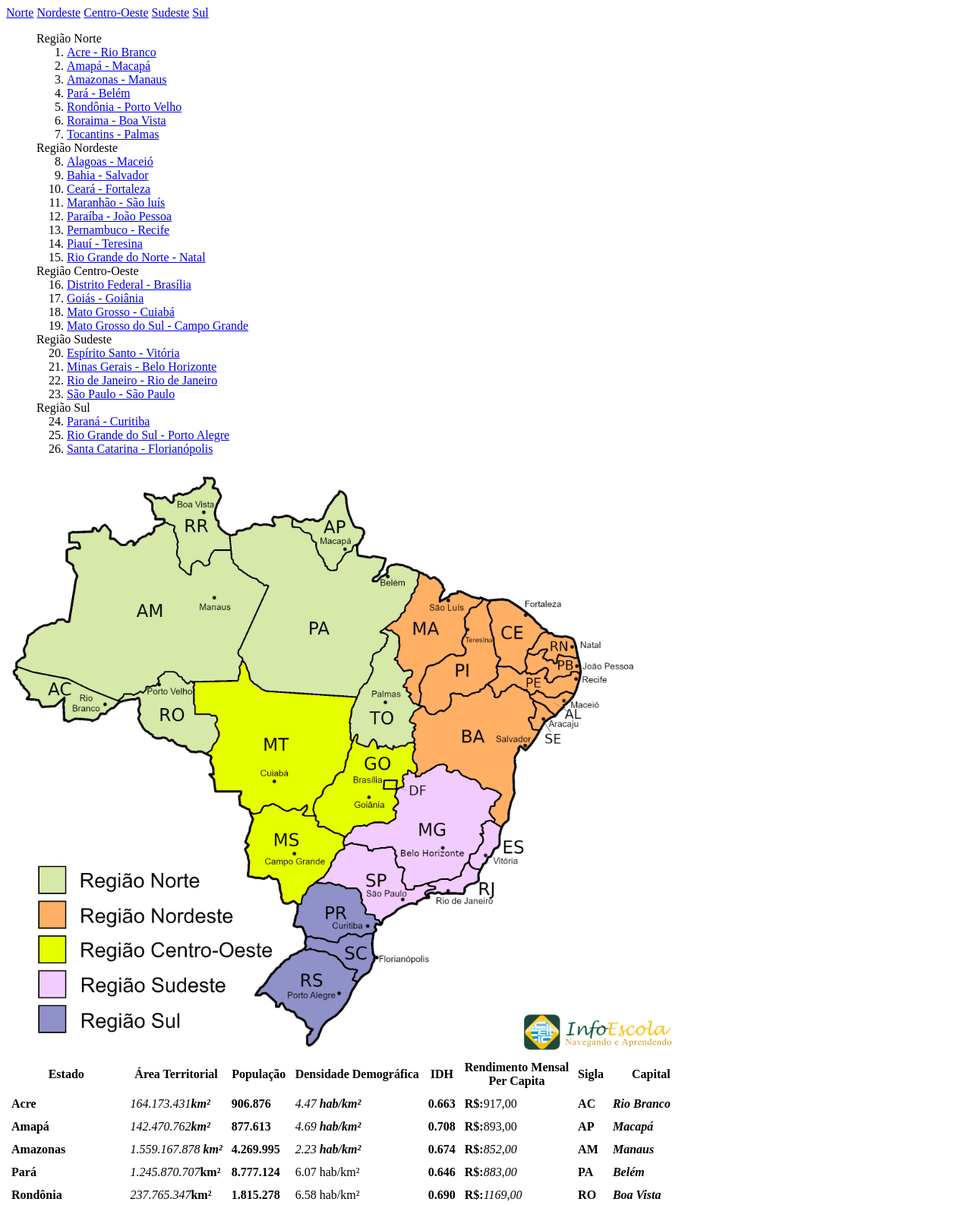
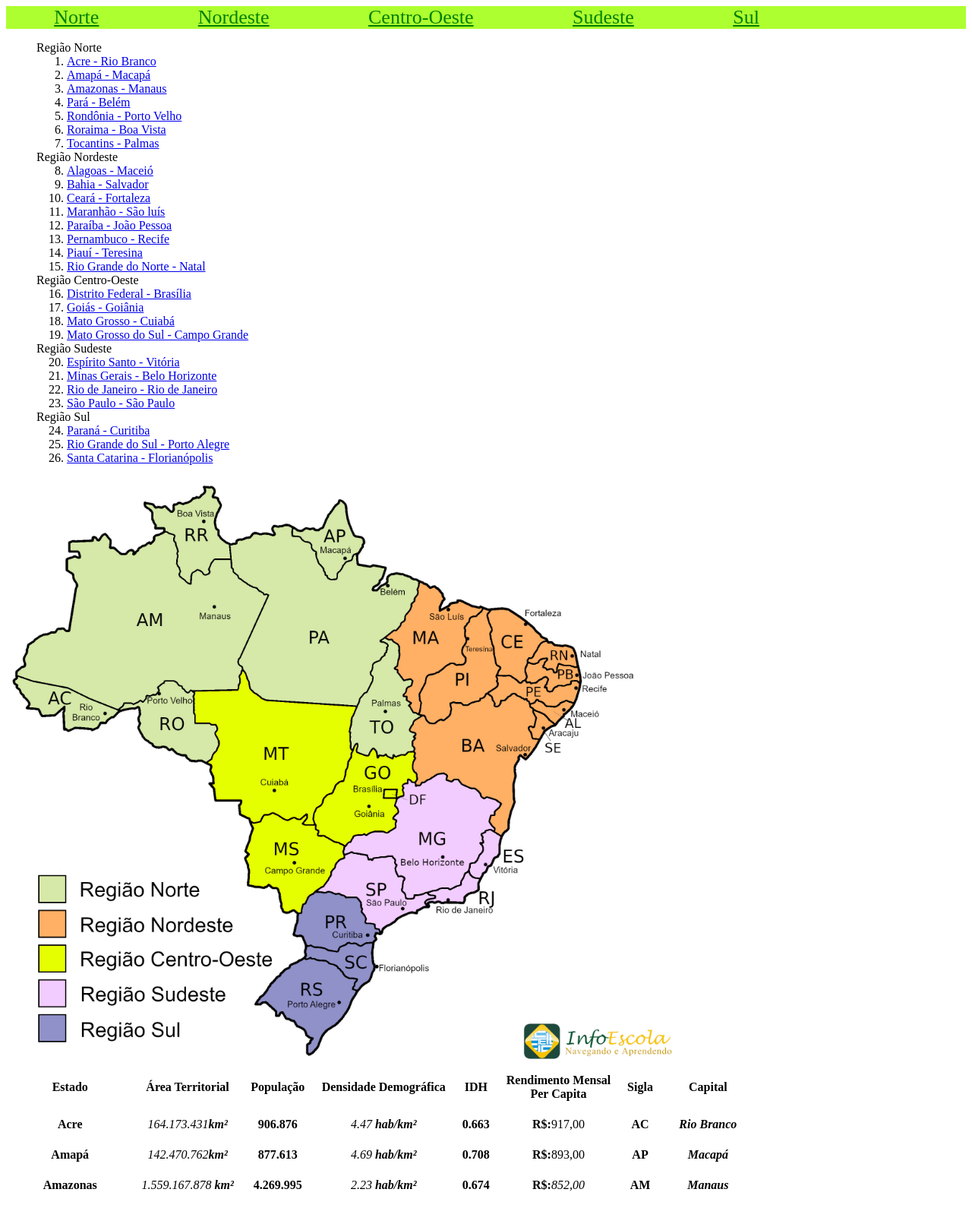
Before and after one commit to JoaoMarcelo22/projetos, a plain HTML site: page lista/index.html in a window 1280 px wide. Shown: the top 1586 px of the page at 76% size. Drawn offline with Linux system fonts and the light colour scheme.

Commit message:
estilização

```diff
--- a/lista/css/estilo.css
+++ b/lista/css/estilo.css
@@ -3,20 +3,25 @@ img{
     height: 70%;
 }
 th{
-    padding: 5px;
+    padding: 10px;
+    text-align: center;
 }
 td{
-padding: 5px;
+padding: 10px;
+text-align: center;
 }
 footer{
     text-align: center;
     margin: 0px;
     padding: 0px;
+    background-color: rgba(0, 0, 255, 0.438);
 }
-a nav{
-    font-size: 20px;
-    margin: 20%;
+
+nav{
+    background-color: greenyellow;
 }
-tr{
-    width: 100%;
+.menu{
+    font-size: 26px;
+    margin: 5%;
+    color:green;
 }
--- a/lista/index.html
+++ b/lista/index.html
@@ -1,5 +1,5 @@
 <!DOCTYPE html>
-<html lang="en">
+<html lang="pt-br">
 <head>
     <meta charset="UTF-8">
     <meta http-equiv="X-UA-Compatible" content="IE=edge">
@@ -9,7 +9,7 @@
 </head>
 <body>
     <header>
-       <nav><a href="#RNE">Norte</a> <a href="#RNO">Nordeste</a> <a href="#RCO">Centro-Oeste</a> <a href="#RSE">Sudeste</a> <a href="#RSU">Sul</a></nav>
+       <nav><a href="#RNE" class="menu">Norte</a> <a href="#RNO" class="menu">Nordeste</a> <a href="#RCO" class="menu">Centro-Oeste</a> <a href="#RSE" class="menu">Sudeste</a> <a href="#RSU" class="menu">Sul</a></nav>
     </header>
     <div>
         <ul type="none">
```
